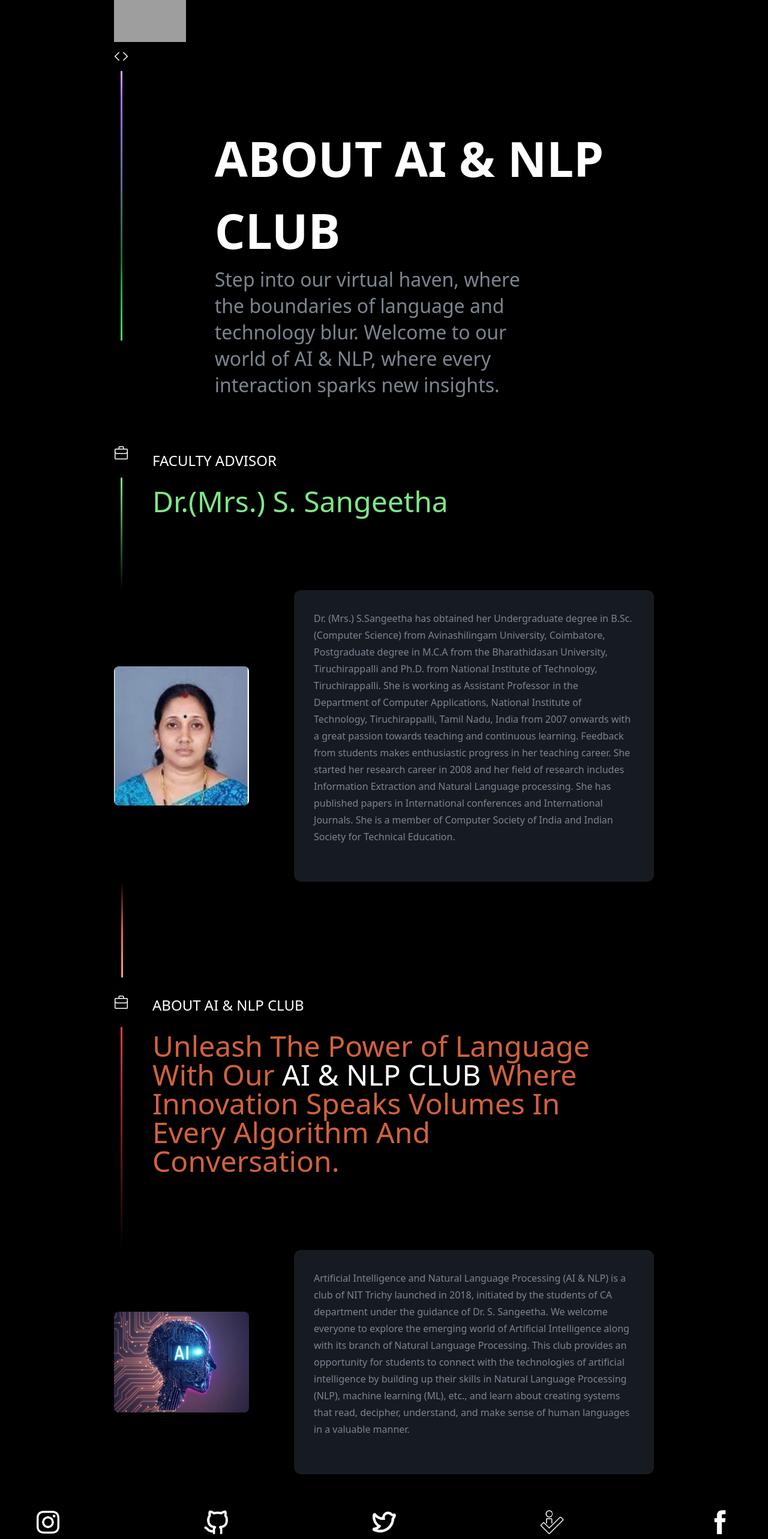
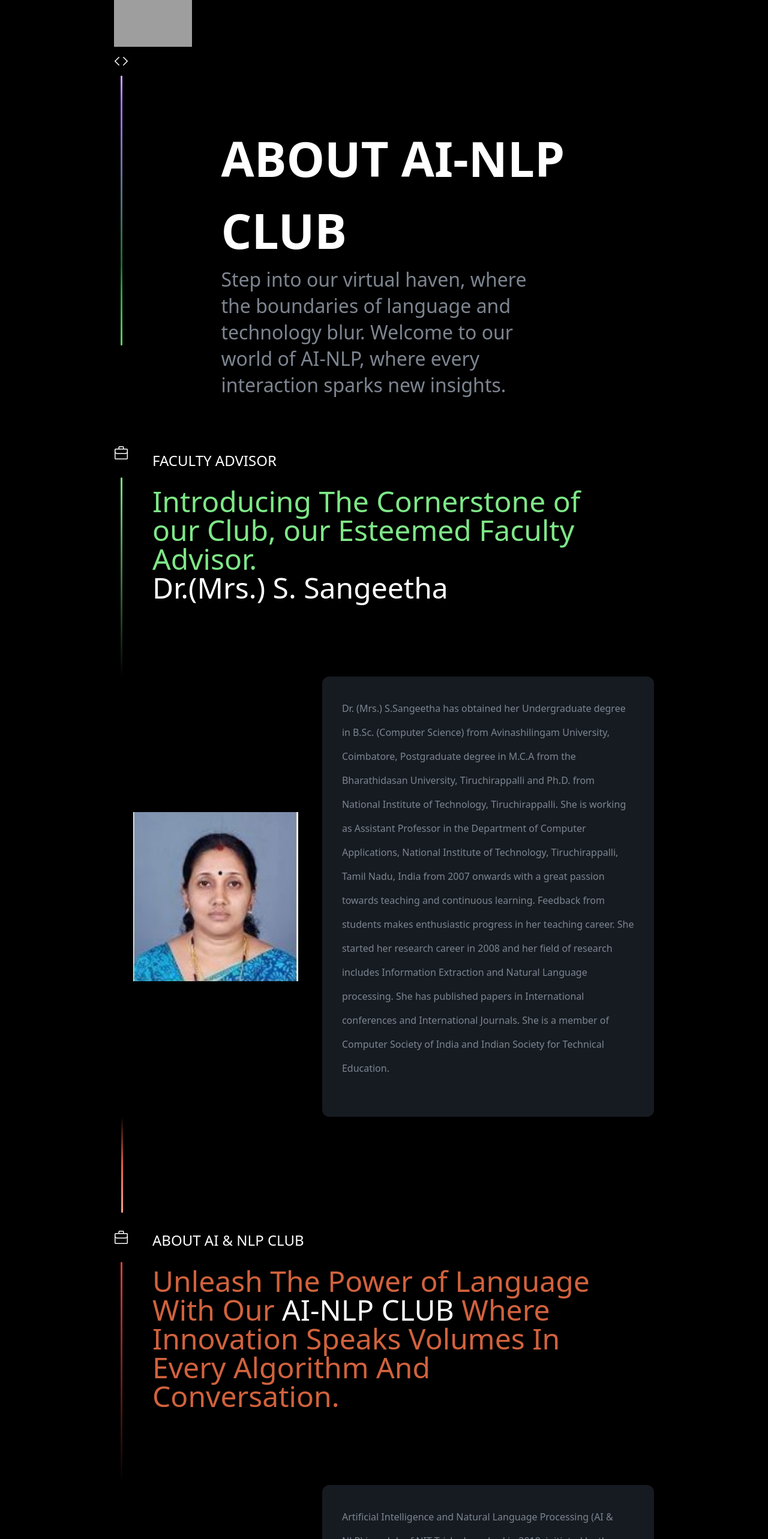
Before and after one commit to AI-NLP-Club-NIT-Trichy/AI-NLP-NITT, a React (Vite) app: page /about in a window 1280 px wide. Shown: the part 140-2706 px from the top of the page at 60% size. Built offline with nearby package versions, Linux system fonts and the light colour scheme; grey boxes are pictures that could not be loaded.

Commit message:
conflict resolution

```diff
--- a/src/components/About.jsx
+++ b/src/components/About.jsx
@@ -1,128 +1,304 @@
-import React, { useState } from 'react'
-import { motion } from "framer-motion"
+import React, { useState } from "react";
+import { motion } from "framer-motion";
 
 const Faculty = (props) => {
   return (
-    <div className=' w-[min(2200px,75%)] mx-auto'>
-      <div className='flex space-x-3 md:space-x-10'>
-        <div className='flex flex-col items-center mt-8'>
-          <motion.div initial={{ opacity: 0 }} whileInView={{ opacity: 1 }} transition={{ duration: 0.3 }} viewport={{ once: false }} className='relative'>
-            <svg aria-hidden="true" height="24" viewBox="0 0 24 24" fill='currentColor' version="1.1" width="24" data-view-component="true" className="octicon octicon-briefcase text-white">
+    <div className=" w-[min(2200px,75%)] mx-auto">
+      <div className="flex space-x-3 md:space-x-10">
+        <div className="flex flex-col items-center mt-8">
+          <motion.div
+            initial={{ opacity: 0 }}
+            whileInView={{ opacity: 1 }}
+            transition={{ duration: 0.3 }}
+            viewport={{ once: false }}
+            className="relative"
+          >
+            <svg
+              aria-hidden="true"
+              height="24"
+              viewBox="0 0 24 24"
+              fill="currentColor"
+              version="1.1"
+              width="24"
+              data-view-component="true"
+              className="octicon octicon-briefcase text-white"
+            >
               <path d="M7.5 1.75C7.5.784 8.284 0 9.25 0h5.5c.966 0 1.75.784 1.75 1.75V4h4.75c.966 0 1.75.784 1.75 1.75v14.5A1.75 1.75 0 0 1 21.25 22H2.75A1.75 1.75 0 0 1 1 20.25V5.75C1 4.784 1.784 4 2.75 4H7.5Zm-5 10.24v8.26c0 .138.112.25.25.25h18.5a.25.25 0 0 0 .25-.25v-8.26A4.235 4.235 0 0 1 18.75 13H5.25a4.235 4.235 0 0 1-2.75-1.01Zm19-3.24v-3a.25.25 0 0 0-.25-.25H2.75a.25.25 0 0 0-.25.25v3a2.75 2.75 0 0 0 2.75 2.75h13.5a2.75 2.75 0 0 0 2.75-2.75Zm-6.5-7a.25.25 0 0 0-.25-.25h-5.5a.25.25 0 0 0-.25.25V4h6Z"></path>
             </svg>
             <span className="absolute left-0 top-0 h-full w-full home-campaign-glowing-icon-glow-1 z-3"></span>
           </motion.div>
-          <motion.div initial={{ height: 0 }} whileInView={{ height: '100%' }} transition={{ duration: 0.4, delay: 0.6 }} className=" h-full w-[3px] mt-7 rounded-md bg-gradient-to-b from-[#7ee787]" ></motion.div>
+          <motion.div
+            initial={{ height: 0 }}
+            whileInView={{ height: "100%" }}
+            transition={{ duration: 0.4, delay: 0.6 }}
+            className=" h-full w-[3px] mt-7 rounded-md bg-gradient-to-b from-[#7ee787]"
+          ></motion.div>
         </div>
-        <div className='md:w-10/12 mb-24 mt-10'>
-          <motion.div initial={{ opacity: 0 }} whileInView={{ opacity: 1 }} transition={{ delay: 0.4, duration: 0.3 }} viewport={{ once: false }} className="text-[20px] md:text-2xl mb-7 font-medium text-white js-build-in-item build-in-slideX-left build-in-animate" style={{ transitionDelay: '200ms' }}>FACULTY ADVISOR</motion.div>
-          <motion.h3 initial={{ opacity: 0 }} whileInView={{ opacity: 1 }} transition={{ delay: 0.5, duration: 0.3 }} viewport={{ once: false }} className="text-[28px] md:text-[40px] max-md:leading-8 max-lg:leading-10 lg:text-5xl mb-7 font-medium text-white js-build-in-item build-in-slideX-left build-in-animate" style={{ transitionDelay: '300ms' }}>
-            <span className='text-[#7ee787]'>Dr.(Mrs.) S. Sangeetha</span>
+        <div className="md:w-10/12 mb-24 mt-10">
+          <motion.div
+            initial={{ opacity: 0 }}
+            whileInView={{ opacity: 1 }}
+            transition={{ delay: 0.4, duration: 0.3 }}
+            viewport={{ once: false }}
+            className="text-[20px] md:text-2xl mb-7 font-medium text-white js-build-in-item build-in-slideX-left build-in-animate"
+            style={{ transitionDelay: "200ms" }}
+          >
+            FACULTY ADVISOR
+          </motion.div>
+          <motion.h3
+            initial={{ opacity: 0 }}
+            whileInView={{ opacity: 1 }}
+            transition={{ delay: 0.5, duration: 0.3 }}
+            viewport={{ once: false }}
+            className="text-[28px] md:text-[40px] max-md:leading-8 max-lg:leading-10 lg:text-5xl mb-7 font-medium text-white js-build-in-item build-in-slideX-left build-in-animate"
+            style={{ transitionDelay: "300ms" }}
+          >
+            <span className="text-[#7ee787]">
+              Introducing The Cornerstone of our Club, our Esteemed Faculty
+              Advisor.{" "}
+            </span>
+            <br />
+            Dr.(Mrs.) S. Sangeetha
           </motion.h3>
         </div>
       </div>
+      <div className="flex justify-between items-center md:space-x-10 max-md:flex-col ml-8">
+        <div className="w-full md:w-1/3 h-96 md:h-auto flex justify-center items-center">
+          <img
+            className="object-cover object-center h-full w-full"
+            src="/images/staff/dr_sangeetha1.jpg"
+            alt="Dr. Sangeetha"
+          />
+        </div>
 
-      <div className='flex justify-between items-center md:space-x-10 max-md:flex-col ml-auto'>
-      <div className='w-full md:w-1/4 flex justify-center'>
-  <img className='object-cover object-center w-full max-w-xs md:max-w-full h-auto rounded-lg' src='/images/staff/dr_sangeetha1.jpg' alt='Dr. Sangeetha' />
-</div>
-
-<div className='w-full md:w-2/3 border rounded-xl border-transparent flex justify-center items-center bg-[#161b22] lg:pl-8 lg:pr-8 lg:py-8 sm:p-10 p-8'>
-  <p className='text-sm lg:text-base lg:leading-7 mb-7 text-center lg:text-left font-medium text-[#7d8590] max-w-lg lg:max-w-full'>
-    Dr. (Mrs.) S.Sangeetha has obtained her Undergraduate degree in B.Sc. (Computer Science) from Avinashilingam University, Coimbatore, Postgraduate degree in M.C.A from the Bharathidasan University, Tiruchirappalli and Ph.D. from National Institute of Technology, Tiruchirappalli. She is working as Assistant Professor in the Department of Computer Applications, National Institute of Technology, Tiruchirappalli, Tamil Nadu, India from 2007 onwards with a great passion towards teaching and continuous learning. Feedback from students makes enthusiastic progress in her teaching career. She started her research career in 2008 and her field of research includes Information Extraction and Natural Language processing. She has published papers in International conferences and International Journals. She is a member of Computer Society of India and Indian Society for Technical Education.
-  </p>
-</div>
-
+        <div className="w-full md:w-2/3 border rounded-xl border-transparent flex justify-center items-center bg-[#161b22] lg:pl-8 lg:pr-8 lg:py-8 sm:p-10 p-8">
+          <p className="text-sm lg:text-base lg:leading-10 mb-7 text-center lg:text-left font-medium text-[#7d8590]">
+            Dr. (Mrs.) S.Sangeetha has obtained her Undergraduate degree in
+            B.Sc. (Computer Science) from Avinashilingam University, Coimbatore,
+            Postgraduate degree in M.C.A from the Bharathidasan University,
+            Tiruchirappalli and Ph.D. from National Institute of Technology,
+            Tiruchirappalli. She is working as Assistant Professor in the
+            Department of Computer Applications, National Institute of
+            Technology, Tiruchirappalli, Tamil Nadu, India from 2007 onwards
+            with a great passion towards teaching and continuous learning.
+            Feedback from students makes enthusiastic progress in her teaching
+            career. She started her research career in 2008 and her field of
+            research includes Information Extraction and Natural Language
+            processing. She has published papers in International conferences
+            and International Journals. She is a member of Computer Society of
+            India and Indian Society for Technical Education.
+          </p>
+        </div>
       </div>
 
-      <motion.div initial={{ height: 0 }} whileInView={{ height: '160px' }} transition={{ delay: 0.3 }} viewport={{ once: false }} className=" md:ml-3  h-[160px] mt-[-20x] mb-[30px] w-[3px] rounded-md bg-gradient-to-b from-transparent via-[#ea6045] to-[#ffa28b]" ></motion.div>
+      <motion.div
+        initial={{ height: 0 }}
+        whileInView={{ height: "160px" }}
+        transition={{ delay: 0.3 }}
+        viewport={{ once: false }}
+        className=" md:ml-3  h-[160px] mt-[-20x] mb-[30px] w-[3px] rounded-md bg-gradient-to-b from-transparent via-[#ea6045] to-[#ffa28b]"
+      ></motion.div>
     </div>
-  )
+  );
 };
 const Description = (props) => {
   return (
-    <div className=' w-[min(2200px,75%)] mx-auto'>
-      <div className='flex space-x-3 md:space-x-10'>
-        <div className='flex flex-col items-center'>
-          <motion.div initial={{ opacity: 0 }} whileInView={{ opacity: 1 }} transition={{ duration: 0.3 }} viewport={{ once: false }} className='relative'>
-            <svg aria-hidden="true" height="24" viewBox="0 0 24 24" fill='currentColor' version="1.1" width="24" data-view-component="true" className="octicon octicon-briefcase text-white">
+    <div className=" w-[min(2200px,75%)] mx-auto">
+      <div className="flex space-x-3 md:space-x-10">
+        <div className="flex flex-col items-center">
+          <motion.div
+            initial={{ opacity: 0 }}
+            whileInView={{ opacity: 1 }}
+            transition={{ duration: 0.3 }}
+            viewport={{ once: false }}
+            className="relative"
+          >
+            <svg
+              aria-hidden="true"
+              height="24"
+              viewBox="0 0 24 24"
+              fill="currentColor"
+              version="1.1"
+              width="24"
+              data-view-component="true"
+              className="octicon octicon-briefcase text-white"
+            >
               <path d="M7.5 1.75C7.5.784 8.284 0 9.25 0h5.5c.966 0 1.75.784 1.75 1.75V4h4.75c.966 0 1.75.784 1.75 1.75v14.5A1.75 1.75 0 0 1 21.25 22H2.75A1.75 1.75 0 0 1 1 20.25V5.75C1 4.784 1.784 4 2.75 4H7.5Zm-5 10.24v8.26c0 .138.112.25.25.25h18.5a.25.25 0 0 0 .25-.25v-8.26A4.235 4.235 0 0 1 18.75 13H5.25a4.235 4.235 0 0 1-2.75-1.01Zm19-3.24v-3a.25.25 0 0 0-.25-.25H2.75a.25.25 0 0 0-.25.25v3a2.75 2.75 0 0 0 2.75 2.75h13.5a2.75 2.75 0 0 0 2.75-2.75Zm-6.5-7a.25.25 0 0 0-.25-.25h-5.5a.25.25 0 0 0-.25.25V4h6Z"></path>
             </svg>
             <span className="absolute left-0 top-0 h-full w-full home-campaign-glowing-icon-glow-1 z-3"></span>
           </motion.div>
-          <motion.div initial={{ height: 0 }} whileInView={{ height: '100%' }} transition={{ duration: 0.4, delay: 0.6 }} className=" h-full w-[3px] mt-7 rounded-md bg-gradient-to-b from-[#e0413e]" ></motion.div>
+          <motion.div
+            initial={{ height: 0 }}
+            whileInView={{ height: "100%" }}
+            transition={{ duration: 0.4, delay: 0.6 }}
+            className=" h-full w-[3px] mt-7 rounded-md bg-gradient-to-b from-[#e0413e]"
+          ></motion.div>
         </div>
-        <div className='md:w-10/12 mb-24'>
-          <motion.div initial={{ opacity: 0 }} whileInView={{ opacity: 1 }} transition={{ delay: 0.4, duration: 0.3 }} viewport={{ once: false }} className="text-[20px] md:text-2xl mb-7 font-medium text-white js-build-in-item build-in-slideX-left build-in-animate" style={{ transitionDelay: '200ms' }}>ABOUT AI & NLP CLUB</motion.div>
-          <motion.h3 initial={{ opacity: 0 }} whileInView={{ opacity: 1 }} transition={{ delay: 0.5, duration: 0.3 }} viewport={{ once: false }} className="text-[28px] md:text-[40px] max-md:leading-8 max-lg:leading-10 lg:text-5xl mb-7 font-medium text-white js-build-in-item build-in-slideX-left build-in-animate" style={{ transitionDelay: '300ms' }}>
-            <span className="text-[#d1623d]">Unleash The Power of Language With Our </span> AI & NLP CLUB <span className="text-[#d1623d]">Where Innovation Speaks Volumes In Every Algorithm And Conversation. </span>
+        <div className="md:w-10/12 mb-24">
+          <motion.div
+            initial={{ opacity: 0 }}
+            whileInView={{ opacity: 1 }}
+            transition={{ delay: 0.4, duration: 0.3 }}
+            viewport={{ once: false }}
+            className="text-[20px] md:text-2xl mb-7 font-medium text-white js-build-in-item build-in-slideX-left build-in-animate"
+            style={{ transitionDelay: "200ms" }}
+          >
+            ABOUT AI & NLP CLUB
+          </motion.div>
+          <motion.h3
+            initial={{ opacity: 0 }}
+            whileInView={{ opacity: 1 }}
+            transition={{ delay: 0.5, duration: 0.3 }}
+            viewport={{ once: false }}
+            className="text-[28px] md:text-[40px] max-md:leading-8 max-lg:leading-10 lg:text-5xl mb-7 font-medium text-white js-build-in-item build-in-slideX-left build-in-animate"
+            style={{ transitionDelay: "300ms" }}
+          >
+            <span className="text-[#d1623d]">
+              Unleash The Power of Language With Our{" "}
+            </span>{" "}
+            AI-NLP CLUB{" "}
+            <span className="text-[#d1623d]">
+              Where Innovation Speaks Volumes In Every Algorithm And
+              Conversation.{" "}
+            </span>
           </motion.h3>
         </div>
       </div>
-      <div className='flex justify-between items-center md:space-x-10 max-md:flex-col ml-auto'>
-
-        <div className='w-full md:w-1/4 flex justify-center'>
-          <img className='object-cover object-center w-full max-w-xs md:max-w-full h-auto rounded-lg' src='/images/ai-nlp-aboutus.jpg' alt='About Us Image' />
+      <div className="flex justify-between items-center md:space-x-10 max-md:flex-col ml-8">
+        <div className="w-full md:w-1/3 h-80 md:h-auto flex justify-center items-center">
+          <img
+            className="object-cover object-center h-full w-full"
+            src="/images/ai-nlp-aboutus.jpg"
+            alt="About Us Image"
+          />
         </div>
 
-
-        <div className='w-full md:w-2/3 border rounded-xl border-transparent flex justify-center items-center bg-[#161b22] lg:pl-8 lg:pr-8 lg:py-8 sm:p-10 p-8'>
-          <p className='text-sm lg:text-base lg:leading-7 mb-7 text-center lg:text-left font-medium text-[#7d8590]'>
-            Artificial Intelligence and Natural Language Processing (AI & NLP) is a club of NIT Trichy launched in 2018, initiated by the students of CA department under the guidance of Dr. S. Sangeetha. We welcome everyone to explore the emerging world of Artificial Intelligence along with its branch of Natural Language Processing. This club provides an opportunity for students to connect with the technologies of artificial intelligence by building up their skills in Natural Language Processing (NLP), machine learning (ML), etc., and learn about creating systems that read, decipher, understand, and make sense of human languages in a valuable manner.
-          </p>
-        </div>
-
-      </div>
-
-    </div>
-  )
-};
-const Hero = (props) => {
-  return (
-    <div className='w-[min(2200px,75%)] mx-auto  bg-black'>
-      <div className='flex'>
-        <div className=' '>
-          <img aria-hidden="true" className='object-cover object-center w-full h-auto' src="https://github.githubassets.com/images/modules/site/home-campaign/lines-hero.svg" width="437" height="637" alt="" />
-          <div className='mx-auto my-3 '>
-            <span className='relative z-[11]'>
-              <svg aria-hidden="true" height="24" viewBox="0 0 24 24" fill='currentColor' version="1.1" width="24" data-view-component="true" className=" text-white">
-                <path d="M15.22 4.97a.75.75 0 0 1 1.06 0l6.5 6.5a.75.75 0 0 1 0 1.06l-6.5 6.5a.749.749 0 0 1-1.275-.326.749.749 0 0 1 .215-.734L21.19 12l-5.97-5.97a.75.75 0 0 1 0-1.06Zm-6.44 0a.75.75 0 0 1 0 1.06L2.81 12l5.97 5.97a.749.749 0 0 1-.326 1.275.749.749 0 0 1-.734-.215l-6.5-6.5a.75.75 0 0 1 0-1.06l6.5-6.5a.75.75 0 0 1 1.06 0Z"></path>
-              </svg>
-              <span className="absolute left-0 top-0 w-6 h-full  home-campaign-glowing-icon-glow " style={{ backgroundColor: 'var(--mktg-accent-primary)', filter: 'blur(17px)' }}></span>
-            </span>
-          </div>
-          <div style={{ background: 'linear-gradient(#d2a8ff, #a371f7 10%, #196c2e 70%, #2ea043 80%, #56d364)', marginLeft: '11px' }} className=" max-md:w-[2px] w-[3px] h-[450px] max-md:h-[650px] max-sm:h-[750px] max-ssm:h-[900px] max-sssm:h-[1150px] line rounded-md"></div>
-        </div>
-        <div className='  pt-0 mt-28 max-md:px-4 ml-4 md:ml-12'>
-          <h1 className="md:mt-24 lg:mt-28 sm:mt-10  z-2 max-md:mb-5 text-[48px] md:text-[72px] max-sm:leading-[60px] max-md:leading-[80px] lg:text-[80px] font-semibold text-white"> ABOUT AI & NLP CLUB</h1>
-          <p className=" z-1 text-[24px] md:text-[28px]  lg:text-[32px] leading-[30px] md:leading-[36px] lg:leading-[44px] mb-5 md:mb-12 md:10/12  lg:w-9/12 text-[#7d8590]">
-            Step into our virtual haven, where the boundaries of language and technology blur. Welcome to our world of AI & NLP, where every interaction sparks new insights.
+        <div className="w-full md:w-2/3 border rounded-xl border-transparent flex justify-center items-center bg-[#161b22] lg:pl-8 lg:pr-8 lg:py-8 sm:p-10 p-8">
+          <p className="text-sm lg:text-base lg:leading-10 mb-7 text-center lg:text-left font-medium text-[#7d8590]">
+            Artificial Intelligence and Natural Language Processing (AI & NLP)
+            is a club of NIT Trichy launched in 2018, initiated by the students
+            of CA department under the guidance of Dr. S. Sangeetha. We welcome
+            everyone to explore the emerging world of Artificial Intelligence
+            along with its branch of Natural Language Processing. This club
+            provides an opportunity for students to connect with the
+            technologies of artificial intelligence by building up their skills
+            in Natural Language Processing (NLP), machine learning (ML), etc.,
+            and learn about creating systems that read, decipher, understand,
+            and make sense of human languages in a valuable manner.
           </p>
         </div>
       </div>
     </div>
-
+  );
+};
+const Hero = (props) => {
+  return (
+    <div className="w-[min(2200px,75%)] mx-auto bg-black">
+      <div className="flex">
+        <div className=" ">
+          <img
+            aria-hidden="true"
+            className=""
+            src="https://github.githubassets.com/images/modules/site/home-campaign/lines-hero.svg"
+            width="437"
+            height="637"
+            alt=""
+          />
+          <div className="mx-auto my-3 ">
+            <span className="relative z-[11]">
+              <svg
+                aria-hidden="true"
+                height="24"
+                viewBox="0 0 24 24"
+                fill="currentColor"
+                version="1.1"
+                width="24"
+                data-view-component="true"
+                className=" text-white"
+              >
+                <path d="M15.22 4.97a.75.75 0 0 1 1.06 0l6.5 6.5a.75.75 0 0 1 0 1.06l-6.5 6.5a.749.749 0 0 1-1.275-.326.749.749 0 0 1 .215-.734L21.19 12l-5.97-5.97a.75.75 0 0 1 0-1.06Zm-6.44 0a.75.75 0 0 1 0 1.06L2.81 12l5.97 5.97a.749.749 0 0 1-.326 1.275.749.749 0 0 1-.734-.215l-6.5-6.5a.75.75 0 0 1 0-1.06l6.5-6.5a.75.75 0 0 1 1.06 0Z"></path>
+              </svg>
+              <span
+                className="absolute left-0 top-0 w-6 h-full  home-campaign-glowing-icon-glow "
+                style={{
+                  backgroundColor: "var(--mktg-accent-primary)",
+                  filter: "blur(17px)",
+                }}
+              ></span>
+            </span>
+          </div>
+          <div
+            style={{
+              background:
+                "linear-gradient(#d2a8ff, #a371f7 10%, #196c2e 70%, #2ea043 80%, #56d364)",
+              marginLeft: "11px",
+            }}
+            className=" max-md:w-[2px] w-[3px] h-[450px] max-md:h-[650px] max-sm:h-[750px] max-ssm:h-[900px] max-sssm:h-[1150px] line rounded-md"
+          ></div>
+        </div>
+        <div className="  pt-0 mt-28 max-md:px-4 ml-4 md:ml-12">
+          <h1 className="md:mt-24 lg:mt-28 sm:mt-10  z-2 max-md:mb-5 text-[48px] md:text-[72px] max-sm:leading-[60px] max-md:leading-[80px] lg:text-[80px] font-semibold text-white">
+            {" "}
+            ABOUT AI-NLP CLUB
+          </h1>
+          <p className=" z-1 text-[24px] md:text-[28px]  lg:text-[32px] leading-[30px] md:leading-[36px] lg:leading-[44px] mb-5 md:mb-12 md:10/12  lg:w-9/12 text-[#7d8590]">
+            Step into our virtual haven, where the boundaries of language and
+            technology blur. Welcome to our world of AI-NLP, where every
+            interaction sparks new insights.
+          </p>
+        </div>
+      </div>
+    </div>
   );
 };
 const About = (props) => {
   const [hovered, setHovered] = useState(false);
   const [hovered1, setHovered1] = useState(false);
   return (
-    <div className=' w-[100%] lg:pt-10 md:px-10 mx-auto pt-8 bg-black	'>
-
+    <div className=" w-[100%] lg:pt-10 md:px-10 mx-auto pt-8 bg-black">
       <Hero></Hero>
       <Faculty></Faculty>
       <Description></Description>
-      <div className="flex flex-wrap justify-between items-center mt-7">
-  <img src="/images/social_media/instagram.png" alt="Instagram logo" className="my-3 w-16 sm:w-24 md:w-20 lg:w-20 xl:w-20 scale-50" />
-  <img src="/images/social_media/github.png" alt="Github logo" className="my-3 w-16 sm:w-24 md:w-20 lg:w-20 xl:w-20 scale-50" />
-  <img src="/images/social_media/Twitter.png" alt="Twitter logo" className="my-3 w-16 sm:w-24 md:w-20 lg:w-20 xl:w-20 scale-50" />
-  <img src="/images/social_media/linkedin.png" alt="Linked in logo" className="my-3 w-16 sm:w-24 md:w-20 lg:w-20 xl:w-20 scale-50" />
-  <img src="/images/social_media/facebook.png" alt="Facebook logo" className="my-3 w-16 sm:w-24 md:w-20 lg:w-20 xl:w-20 scale-50" />
-</div>
-
+      <div className="">
+        <div className="flex flex-wrap justify-between items-center mt-7">
+          <img
+            src="/images/social_media/instagram.png"
+            alt="Instagram logo"
+            height="44px"
+            width="100px"
+            className="my-3 scale-50"
+          />
+          <img
+            src="/images/social_media/github.png"
+            alt="Github logo"
+            height="44px"
+            width="100px"
+            className="my-3 scale-50"
+          />
+          <img
+            src="/images/social_media/Twitter.png"
+            alt="Twitter logo"
+            height="44px"
+            width="100px"
+            className="my-3 scale-50"
+          />
+          <img
+            src="/images/social_media/linkedin.png"
+            alt="Linked in logo"
+            height="44px"
+            width="100px"
+            className="my-3 scale-50"
+          />
+          <img
+            src="/images/social_media/facebook.png"
+            alt="Facebook logo"
+            height="44px"
+            width="100px"
+            className="my-3 scale-50"
+          />
+        </div>
+      </div>
     </div>
-
   );
 };
 
```
